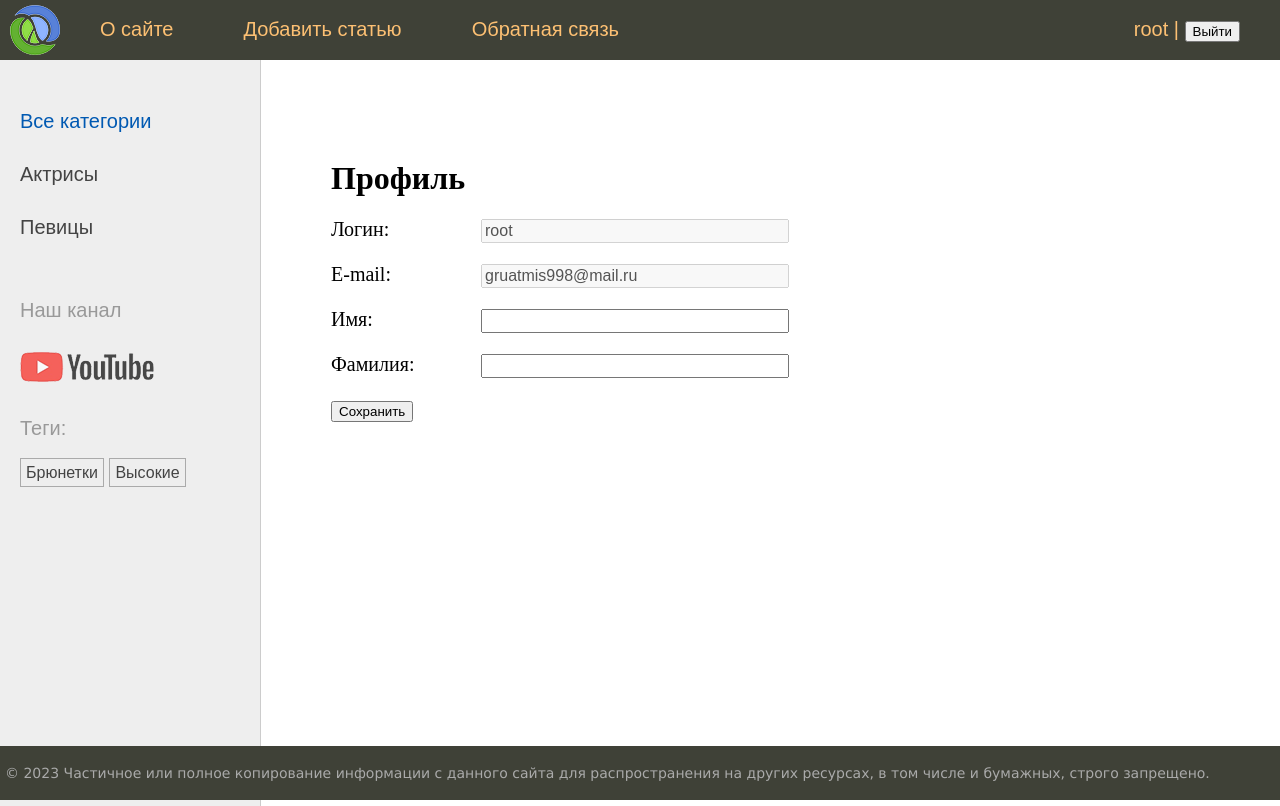
After one commit to ShchadnevNick/django, a Django app: page /users/profile/ in a window 1280 px wide. The commit adds this page. Run offline with Django 4.2, Linux system fonts and the light colour scheme; a user stored in the database is signed in; data comes from the database, SQL or seed files in the repository; both versions use the stored data as it was after the commit.

Commit message:
Authorization via email. User profile

```diff
--- a/sitewomen/sitewomen/settings.py
+++ b/sitewomen/sitewomen/settings.py
@@ -1,6 +1,6 @@
 from pathlib import Path
 
-from django.conf.global_settings import INTERNAL_IPS, STATICFILES_DIRS, LOGOUT_REDIRECT_URL
+from django.conf.global_settings import INTERNAL_IPS, STATICFILES_DIRS, LOGOUT_REDIRECT_URL, AUTHENTICATION_BACKENDS
 
 # Build paths inside the project like this: BASE_DIR / 'subdir'.
 BASE_DIR = Path(__file__).resolve().parent.parent
@@ -97,6 +97,10 @@ AUTH_PASSWORD_VALIDATORS = [
     },
 ]
 
+AUTHENTICATION_BACKENDS = [
+    'django.contrib.auth.backends.ModelBackend',
+    'users.authentication.EmailAuthBackend',
+]
 
 # Internationalization
 # https://docs.djangoproject.com/en/4.2/topics/i18n/
--- a/sitewomen/templates/base.html
+++ b/sitewomen/templates/base.html
@@ -21,7 +21,7 @@
             <li><a href="{% url m.url_name %}">{{m.title}}</a></li>
         {% endfor %}
 		{% if user.is_authenticated %}
-			<li class="last"> {{user.username}} |
+			<li class="last"> <a href="{% url 'users:profile' %}">{{user.username}}</a> |
 				<form style="display:inline-block" method="post" action="{% url 'users:logout' %}">
 					{% csrf_token %}
 					<button type="submit">Выйти</button>
--- a/sitewomen/users/forms.py
+++ b/sitewomen/users/forms.py
@@ -44,3 +44,20 @@ class RegisterUserForm(UserCreationForm):
         if User.objects.filter(email=email).exists():
             raise forms.ValidationError("Такой E-mail уже существует!")
         return email
+
+
+class ProfileUserForm(forms.ModelForm):
+    username = forms.CharField(disabled=True, label='Логин', widget=forms.TextInput(attrs={'class': 'form-input'}))
+    email = forms.CharField(disabled=True, label='E-mail', widget=forms.TextInput(attrs={'class': 'form-input'}))
+
+    class Meta:
+        model = get_user_model()
+        fields = ['username', 'email', 'first_name', 'last_name']
+        labels = {
+            'first_name': 'Имя',
+            'last_name': 'Фамилия',
+        }
+        widgets = {
+            'first_name': forms.TextInput(attrs={'class': 'form-input'}),
+            'last_name': forms.TextInput(attrs={'class': 'form-input'}),
+        }
--- /dev/null
+++ b/sitewomen/users/templates/users/profile.html
@@ -0,0 +1,17 @@
+{% extends 'base.html' %}
+
+{% block content %}
+<h1>Профиль</h1>
+
+<form method="post">
+    {% csrf_token %}
+    <div class="form-error">{{ form.non_field_errors }}</div>
+    {% for f in form %}
+    <p><label class="form-label" for="{{ f.id_for_label }}">{{f.label}}: </label>{{ f }}</p>
+    <div class="form-error">{{ f.errors }}</div>
+    {% endfor %}
+
+    <p ><button type="submit">Сохранить</button></p>
+</form>
+
+{% endblock %}
--- a/sitewomen/users/urls.py
+++ b/sitewomen/users/urls.py
@@ -8,4 +8,5 @@ urlpatterns = [
     path('login/', views.LoginUser.as_view(), name='login'),
     path('logout/', LogoutView.as_view(), name='logout'),
     path('register/', views.RegisterUser.as_view(), name='register'),
+    path('profile/', views.ProfileUser.as_view(), name='profile'),
 ]
--- a/sitewomen/users/views.py
+++ b/sitewomen/users/views.py
@@ -1,9 +1,11 @@
+from django.contrib.auth import get_user_model
+from django.contrib.auth.mixins import LoginRequiredMixin
 from django.contrib.auth.views import LoginView
 from django.shortcuts import render
 from django.urls import reverse_lazy
-from django.views.generic import CreateView
+from django.views.generic import CreateView, UpdateView
 
-from users.forms import LoginUserForm, RegisterUserForm
+from users.forms import LoginUserForm, RegisterUserForm, ProfileUserForm
 
 
 class LoginUser(LoginView):
@@ -30,3 +32,16 @@ class RegisterUser(CreateView):
     extra_context = {'title': "Регистрация"}
 
     success_url = reverse_lazy('users:login')
+
+
+class ProfileUser(LoginRequiredMixin, UpdateView):
+    model = get_user_model()
+    form_class = ProfileUserForm
+    template_name = 'users/profile.html'
+    extra_context = {'title': "Профиль пользователя"}
+
+    def get_success_url(self):
+        return reverse_lazy('users:profile', args=[self.request.user.pk])
+
+    def get_object(self, queryset=None):
+        return self.request.user
```
Also changed, not shown: sitewomen/users/authentication.py (added, +21 -0 lines), sitewomen/db.sqlite3.
